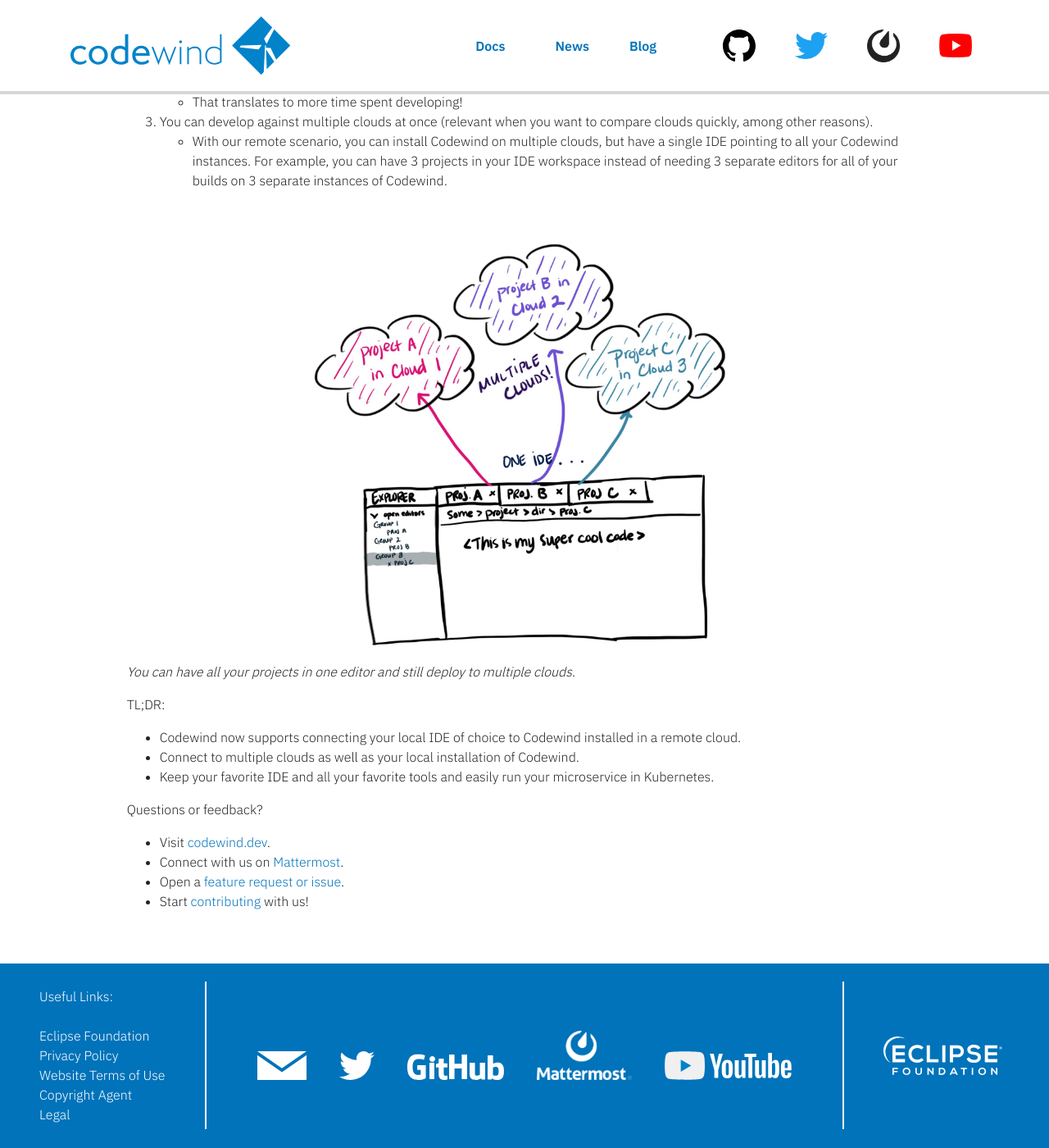
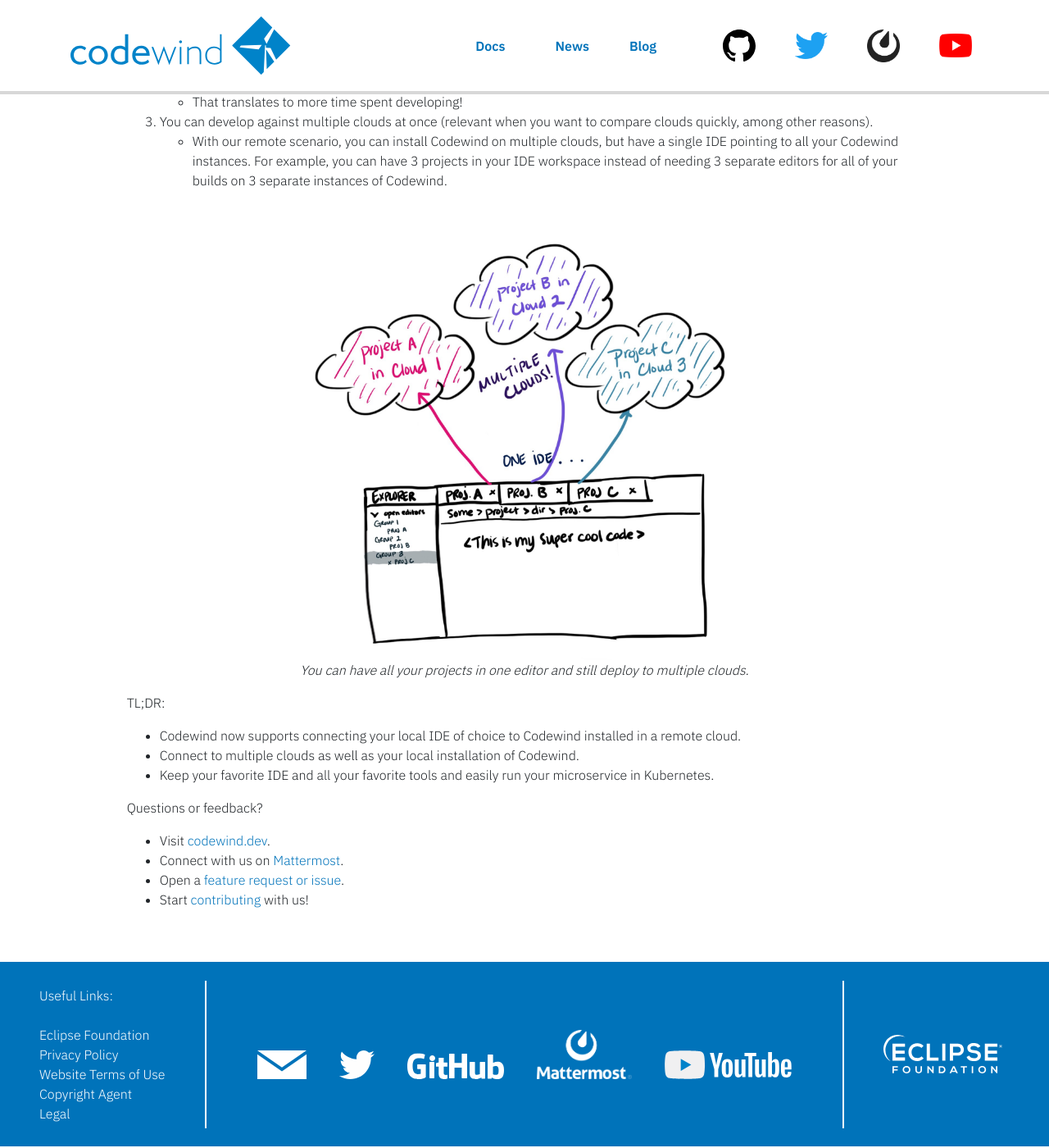
Before and after one commit to eclipse-archived/codewind-docs, a Jekyll site: the page built from docs/_blog/2019-12-19-sneak-peek-remote-development-with-codewind.md, in a window 1280 px wide and 1400 px high, scrolled down 680 px. Shown: the whole window at 82% size. Built offline with Jekyll 4.4.1, drawn with Linux system fonts in a browser that asks for light colours; nearby versions of some CDN libraries.

Commit message:
Add image border and fix up image caption

```diff
--- a/docs/_blog/2019-12-19-sneak-peek-remote-development-with-codewind.md
+++ b/docs/_blog/2019-12-19-sneak-peek-remote-development-with-codewind.md
@@ -30,6 +30,7 @@ Now, why is this so cool?
 
 ![image of the dependency microservice](images/blog/sneakpeakremotedevelopment.jpeg){:width="800px"}
 *You can have all your projects in one editor and still deploy to multiple clouds.*
+{: style="text-align: center;"}
 
 TL;DR:
 - Codewind now supports connecting your local IDE of choice to Codewind installed in a remote cloud.
--- a/docs/css/blog.css
+++ b/docs/css/blog.css
@@ -41,6 +41,8 @@
     display: block;
     margin-left: auto;
     margin-right: auto;
+    padding-left: 1px;
+    padding-right: 1px;
 }
 
 .author-images-container {
--- a/docs/css/docs.css
+++ b/docs/css/docs.css
@@ -249,8 +249,6 @@ code {
 }
 
 
-
-
 @media only screen and (max-width: 768px) {
 	.cw-docs-spacer {
         height: 0px;
@@ -290,3 +288,7 @@ code {
 .highlighter-rouge {
 	color: #123456;
 }
+
+.imageborder {
+    border: 1px solid #000;
+}
```
